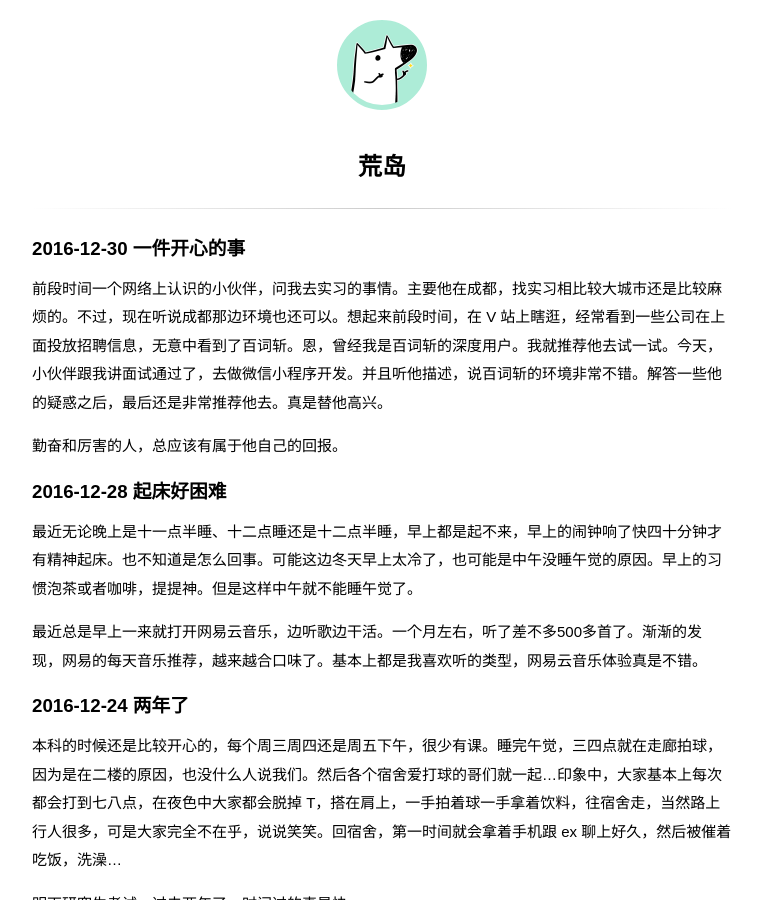
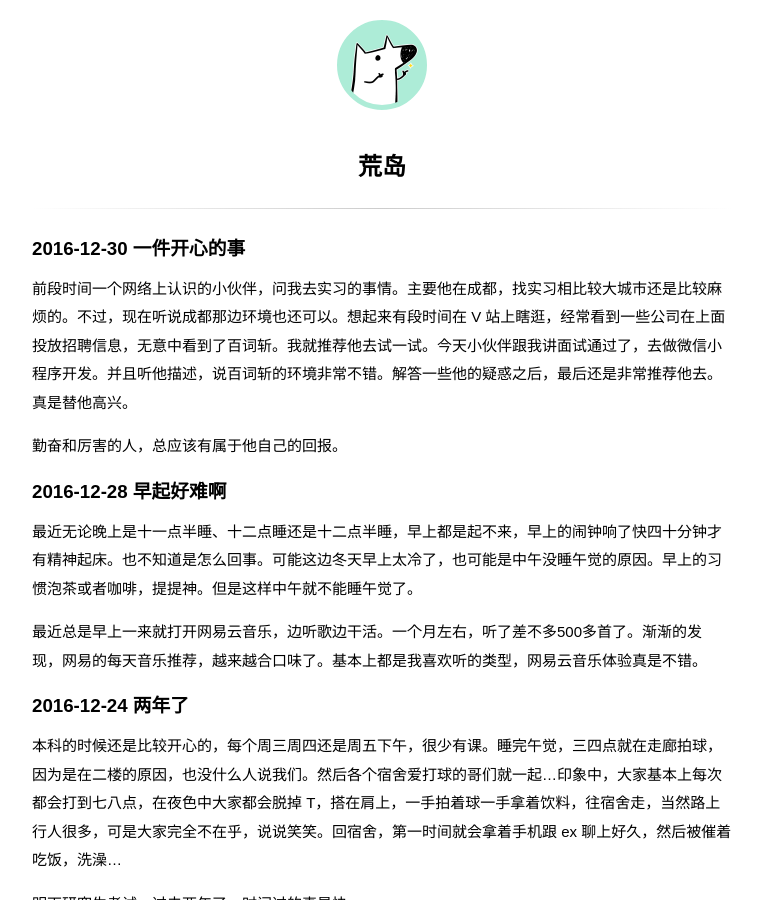
Before and after one commit to wuchangfeng/wuchangfeng.github.io, a Jekyll site: the page built from diary.md, in a window 1280 px wide and 900 px high. Shown: the whole window, without its empty margins (258-1018 px from the left). Built offline with Jekyll 4.4.1, drawn with Linux system fonts in a browser that asks for light colours; some web fonts are replaced; comment, search, counter and statistics services are not loaded.

Commit message:
blog update

```diff
--- a/diary.md
+++ b/diary.md
@@ -4,11 +4,11 @@ title: 荒岛
 
 ### 2016-12-30 一件开心的事
 
-前段时间一个网络上认识的小伙伴，问我去实习的事情。主要他在成都，找实习相比较大城市还是比较麻烦的。不过，现在听说成都那边环境也还可以。想起来前段时间，在 V 站上瞎逛，经常看到一些公司在上面投放招聘信息，无意中看到了百词斩。恩，曾经我是百词斩的深度用户。我就推荐他去试一试。今天，小伙伴跟我讲面试通过了，去做微信小程序开发。并且听他描述，说百词斩的环境非常不错。解答一些他的疑惑之后，最后还是非常推荐他去。真是替他高兴。
+前段时间一个网络上认识的小伙伴，问我去实习的事情。主要他在成都，找实习相比较大城市还是比较麻烦的。不过，现在听说成都那边环境也还可以。想起来有段时间在 V 站上瞎逛，经常看到一些公司在上面投放招聘信息，无意中看到了百词斩。我就推荐他去试一试。今天小伙伴跟我讲面试通过了，去做微信小程序开发。并且听他描述，说百词斩的环境非常不错。解答一些他的疑惑之后，最后还是非常推荐他去。真是替他高兴。
 
 勤奋和厉害的人，总应该有属于他自己的回报。
 
-### 2016-12-28  起床好困难
+### 2016-12-28  早起好难啊
 
 最近无论晚上是十一点半睡、十二点睡还是十二点半睡，早上都是起不来，早上的闹钟响了快四十分钟才有精神起床。也不知道是怎么回事。可能这边冬天早上太冷了，也可能是中午没睡午觉的原因。早上的习惯泡茶或者咖啡，提提神。但是这样中午就不能睡午觉了。
 
```
